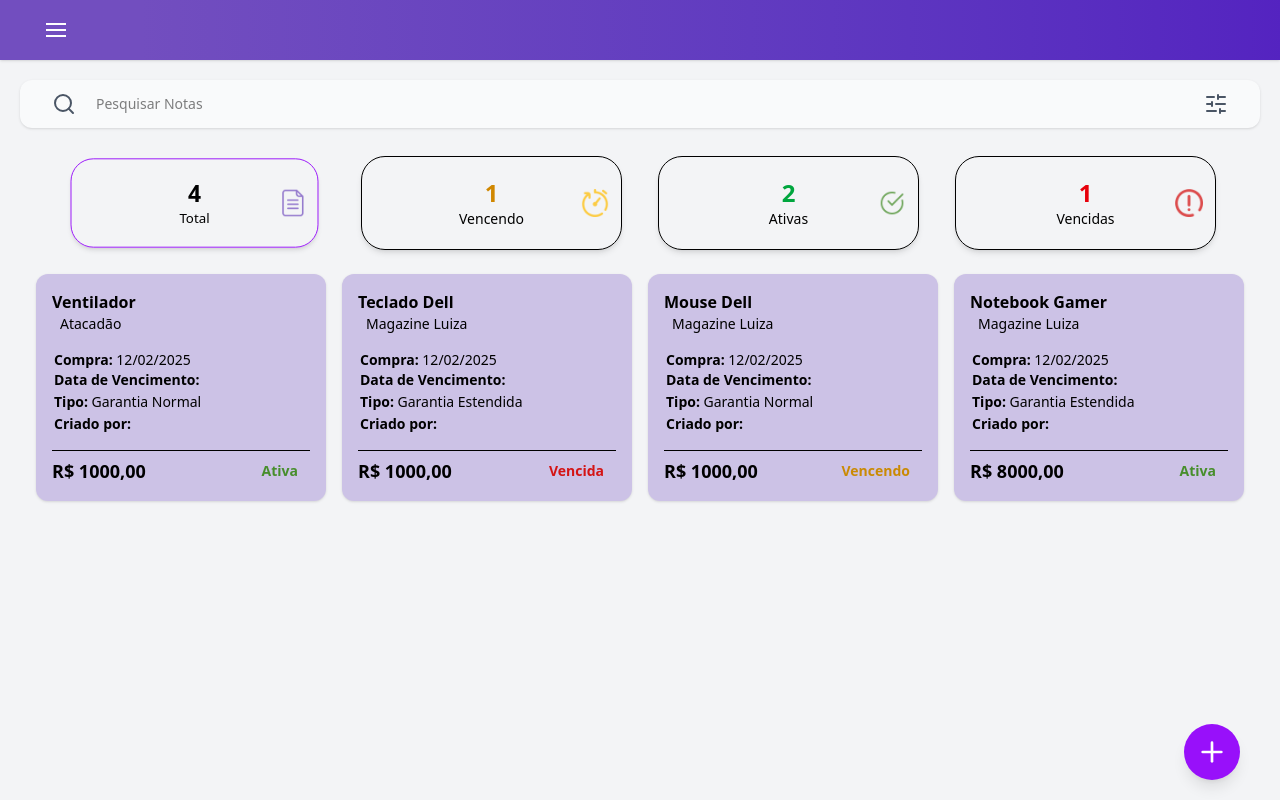
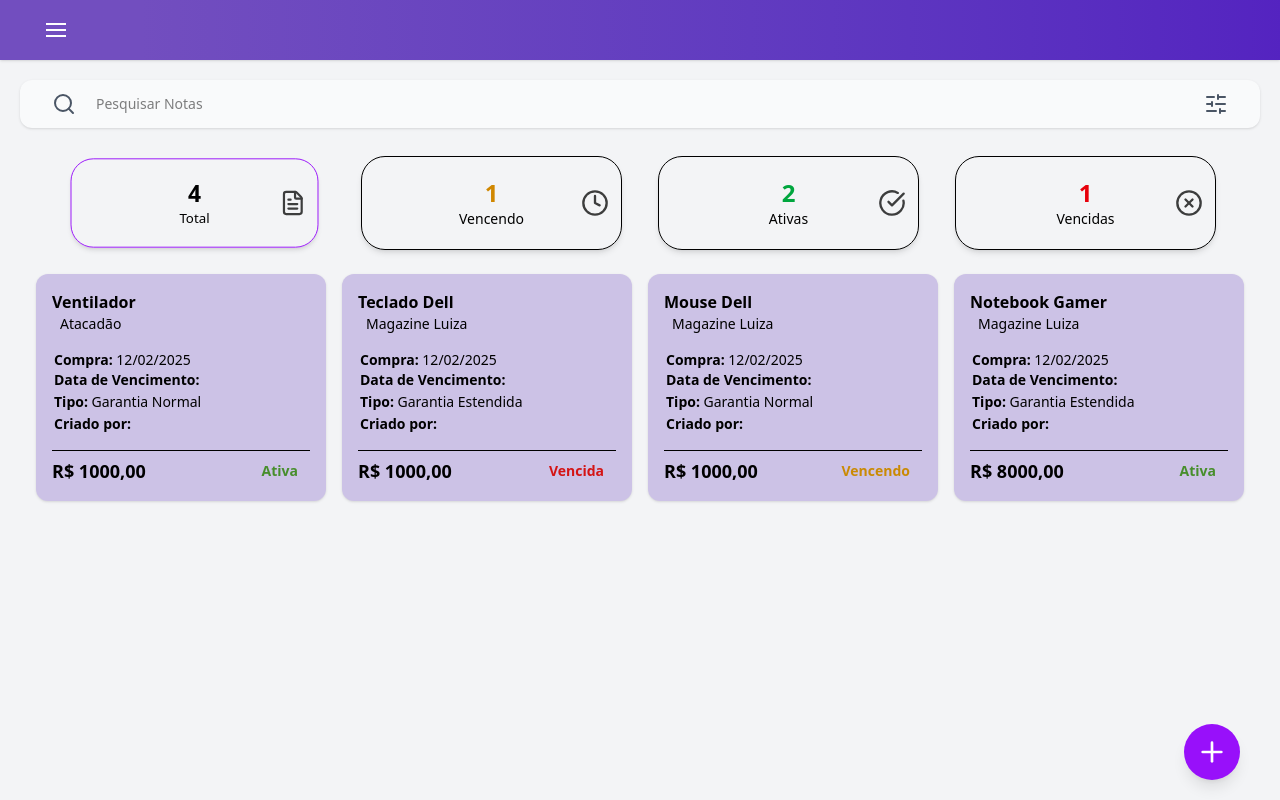
Before and after one commit to elielsondev/projeto_app_controle_de_garantia, a React (Vite) app: page /home in a window 1280 px wide. Built offline with nearby package versions, Linux system fonts and the light colour scheme; sample sign-in values are in the browser's storage.

Commit message:
Icon Change

```diff
--- a/src/components/SummaryCard.tsx
+++ b/src/components/SummaryCard.tsx
@@ -1,20 +1,17 @@
 import { type ResumoItem } from "../data";
-import activeIcon from "../assets/activeIcon.png";
-import attentionIcon from "../assets/attentionIcon.png";
-import documentIcon from "../assets/documentIcon.png";
-import expiringIcon from "../assets/expiringIcon.png";
+import { FileText, Clock, CheckCircle, XCircle } from "lucide-react";
+import { type LucideIcon } from "lucide-react";
 
 interface SummaryCardProps extends ResumoItem {
   isActive: boolean;
   onClick: (status: ResumoItem["status"]) => void;
 }
 
-
-const statusIcons: Record<ResumoItem["status"], string> = {
-  total: documentIcon,
-  expiring: expiringIcon,
-  active: activeIcon,
-  expired: attentionIcon,
+const statusIcons: Record<ResumoItem["status"], LucideIcon> = {
+  total: FileText,
+  expiring: Clock,
+  active: CheckCircle,
+  expired: XCircle,
 };
 
 const valueColors: Record<ResumoItem["status"], string> = {
@@ -40,7 +37,10 @@ const SummaryCard = ({ title, value, status, isActive, onClick }: SummaryCardPro
       <p className="text-xs sm:text-sm">{title}</p>
 
       <span className="absolute right-3 top-1/2 -translate-y-1/2 opacity-75">
-        <img src={statusIcons[status]} alt={title} className="w-7 h-7 object-contain" />
+        {(() => {
+          const Icon = statusIcons[status];
+          return <Icon className="w-7 h-7" />;
+        })()}
       </span>
     </div>
   );
```
